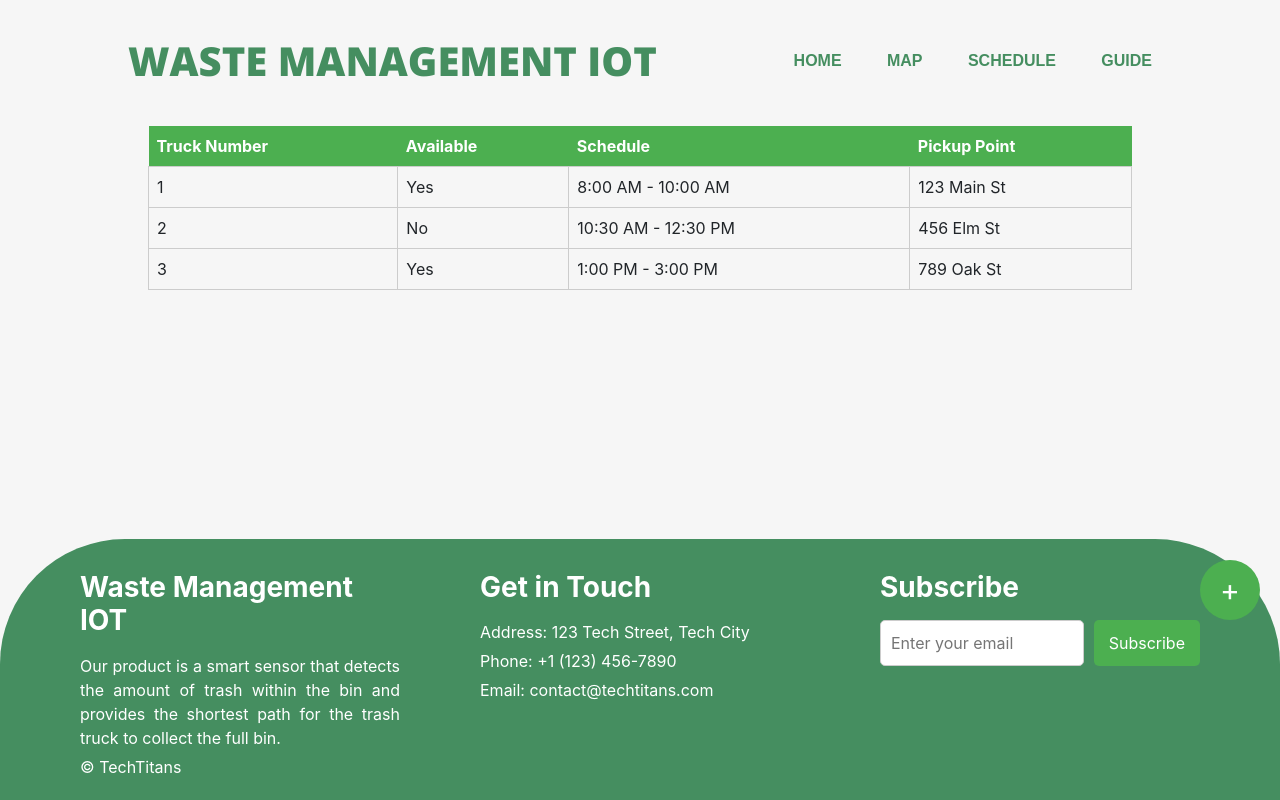
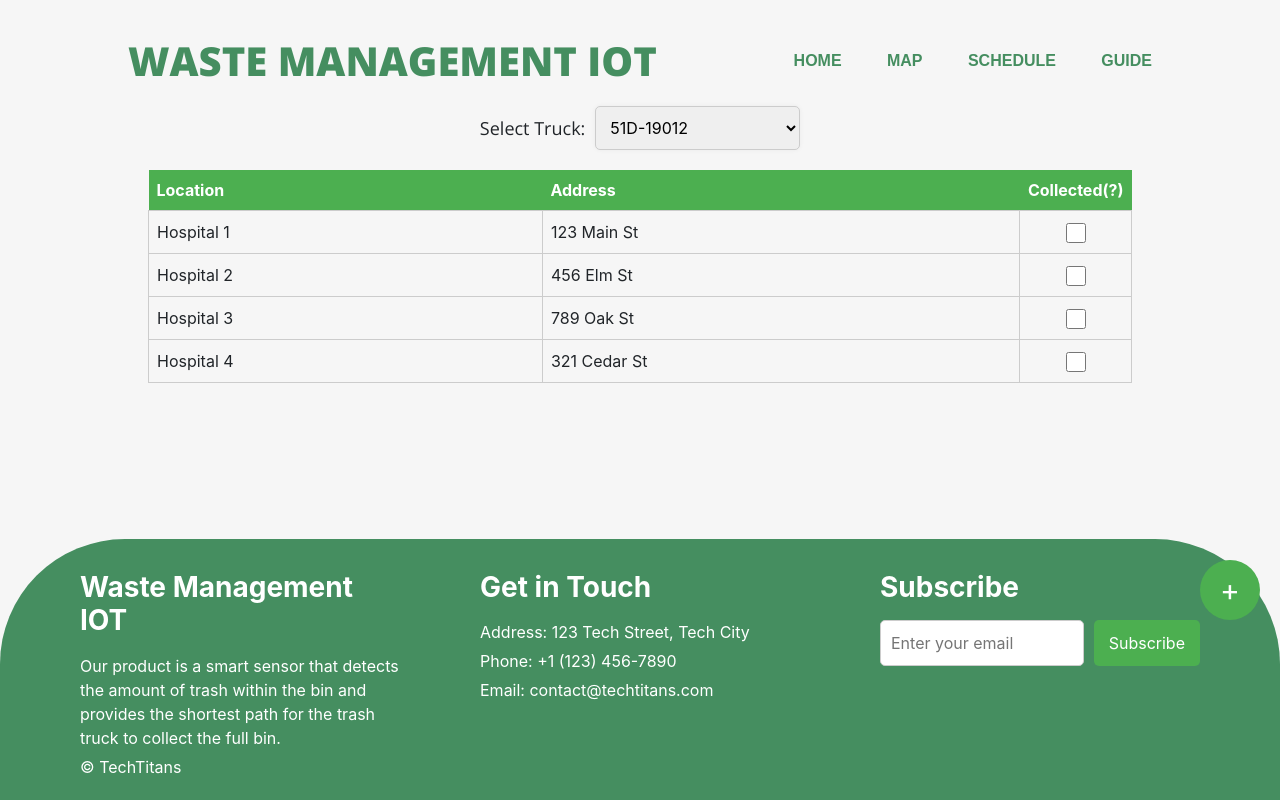
Before and after one commit to nguyennguyenkhuong1212/capstoneproject-wastemanagementIoT, a React (Create React App) app in the folder frontend/: page /schedule in a window 1280 px wide. Built offline with nearby package versions, Linux system fonts and the light colour scheme; a web font is replaced by a local one.

Commit message:
update schedule

```diff
--- a/frontend/src/Route/Schedule.jsx
+++ b/frontend/src/Route/Schedule.jsx
@@ -1,27 +1,62 @@
-import React, { useState } from "react";
+import React, { useState, useRef, useEffect } from "react";
 import "./schedule.css";
 import Navbar from "../Components/Navbar";
 
 function Schedule() {
+  const [currentTruck, setCurrentTruck] = useState(1)
   const [scheduleData, setScheduleData] = useState([
     {
       truckNumber: 1,
+      plate: "51D-19012",
       available: true,
-      schedule: "8:00 AM - 10:00 AM",
+      schedule: [
+        {
+          hospitalName: "Hospital 1",
+          address: "123 Main St",
+          latitude: 37.7749,
+          longitude: -122.4194
+        },
+        {
+          hospitalName: "Hospital 2",
+          address: "456 Elm St",
+          latitude: 37.7858,
+          longitude: -122.4364
+        },
+        {
+          hospitalName: "Hospital 3",
+          address: "789 Oak St",
+          latitude: 37.7963,
+          longitude: -122.4576
+        },
+        {
+          hospitalName: "Hospital 4",
+          address: "321 Cedar St",
+          latitude: 37.8069,
+          longitude: -122.4789
+        }
+      ],
       pickupPoint: "123 Main St",
     },
     {
       truckNumber: 2,
+      plate: "51C-01704",
       available: false,
-      schedule: "10:30 AM - 12:30 PM",
+      schedule: [
+        {
+          hospitalName: "Hospital 5",
+          address: "901 Maple St",
+          latitude: 37.8175,
+          longitude: -122.5002
+        },
+        {
+          hospitalName: "Hospital 6",
+          address: "111 Pine St",
+          latitude: 37.8281,
+          longitude: -122.5215
+        }
+      ],
       pickupPoint: "456 Elm St",
-    },
-    {
-      truckNumber: 3,
-      available: true,
-      schedule: "1:00 PM - 3:00 PM",
-      pickupPoint: "789 Oak St",
-    },
+    }
   ]);
 
   const [modalOpen, setModalOpen] = useState(false);
@@ -44,28 +79,47 @@ function Schedule() {
     setNewTruck({ truckNumber: "", available: true, schedule: "", pickupPoint: "" });
   };
 
+  const handleChangeSelectTruck = (e) => {
+    setCurrentTruck(e.target.value)
+  }
+
   return (
     <div className="main-container">
       <Navbar name="Pickup Truck Schedule" />
+      <div className="truckSelect">
+        <div className="truckSelectText">Select Truck: </div>
+        <select name="truck" onChange={handleChangeSelectTruck}>
+          {scheduleData.map((truck, index) => {
+            return (<option key={index} value={truck.truckNumber}>{truck.plate}</option>)
+          })}
+        </select>
+      </div>
+
       <div className="schedule-container">
         <table className="schedule-table">
           <thead>
             <tr>
-              <th>Truck Number</th>
-              <th>Available</th>
-              <th>Schedule</th>
-              <th>Pickup Point</th>
+              <th>Location</th>
+              <th>Address</th>
+              <th style={{width: "100px"}}>Collected(?)</th>
             </tr>
           </thead>
           <tbody>
-            {scheduleData.map((item, index) => (
-              <tr key={index}>
-                <td>{item.truckNumber}</td>
-                <td>{item.available ? "Yes" : "No"}</td>
-                <td>{item.schedule}</td>
-                <td>{item.pickupPoint}</td>
-              </tr>
-            ))}
+            {
+              scheduleData.filter((truck) => Number(truck.truckNumber) === Number(currentTruck))[0]
+                ?.schedule
+                ?.map((location, index) => (
+                  <tr key={index}>
+                    <td>{location.hospitalName}</td>
+                    <td>{location.address}</td>
+                    <td style={{textAlign: "center", paddingBottom: "10px"}}><input type="checkbox" /></td>
+                  </tr>
+                )) || (
+                  <tr>
+                    <td colSpan={3}>No schedule found</td>
+                  </tr>
+                )
+            }
           </tbody>
         </table>
       </div>
--- a/frontend/src/Route/landing.css
+++ b/frontend/src/Route/landing.css
@@ -411,6 +411,6 @@ ul {
   list-style-type: none;
 }
 
-p, ul li {
+.modal_body p, ul li {
   text-align: justify;
 }
--- a/frontend/src/Route/schedule.css
+++ b/frontend/src/Route/schedule.css
@@ -129,3 +129,64 @@
     justify-content: center;
     margin-bottom: 2rem;
 }
+
+.truckSelect{
+    display: flex;
+    gap: 10px;
+    justify-content: center;
+    align-items: center;
+}
+
+.truckSelect .truckSelectText{
+    font-family: "Open Sans", sans-serif;
+    font-size: 18px;
+}
+
+.truckSelect select {
+    width: 20%;
+    padding: 10px;
+    font-size: 16px;
+    border: 1px solid #ccc;
+    border-radius: 5px;
+    box-shadow: 0 0 5px rgba(0, 0, 0, 0.05);
+  }
+
+  .truckSelect select:focus {
+    border-color: #aaa;
+    box-shadow: 0 0 10px rgba(0, 0, 0, 0.3);
+  }
+
+  .truckSelect select option {
+    padding: 10px;
+    font-size: 16px;
+    border-bottom: 1px solid #ccc;
+  }
+
+  .truckSelect select option:hover {
+    background-color: #f0f0f0;
+    cursor: pointer;
+  }
+
+  .truckSelect select option:selected {
+    background-color: #ccc;
+    color: #333;
+  }
+
+  .schedule-table td input[type="checkbox"] {
+    width: 20px;
+    height: 20px;
+    margin: auto;
+    padding: 0;
+    vertical-align: middle;
+    display: inline-block;
+    border: 1px solid #ccc;
+    border-radius: 3px;
+    background-color: #fff;
+    cursor: pointer;
+    accent-color: #45a049;
+  }
+
+  .schedule-table td input[type="checkbox"]:focus {
+    outline: none;
+    box-shadow: 0 0 0 2px rgba(0, 123, 255, 0.25);
+  }
```
